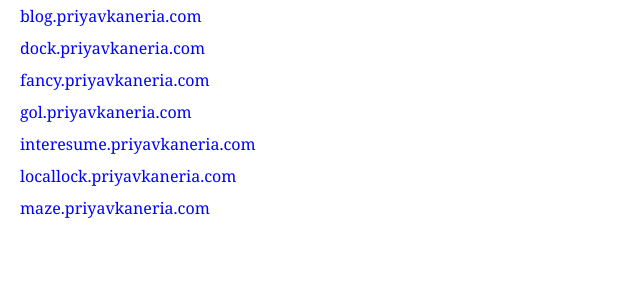
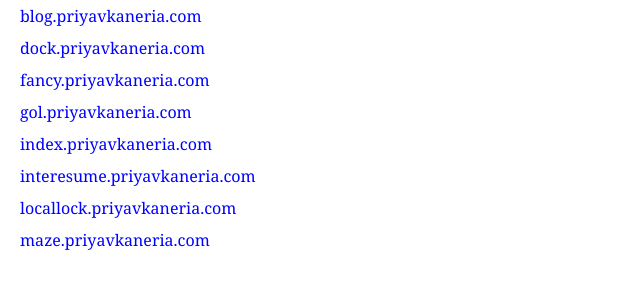
Before and after one commit to PriyavKaneria/domain-index, a plain HTML site: page index.html in a window 1280 px wide. Shown: the part 86-374 px from the top of the page, without its empty margins (0-640 px from the left). Drawn offline with Linux system fonts and the light colour scheme.

Commit message:
that's all you need

```diff
--- a/index.html
+++ b/index.html
@@ -42,6 +42,7 @@
     <li><a href="https://dock.priyavkaneria.com" target="_self" title="Just the dock">dock.priyavkaneria.com</a></li>
     <li><a href="https://fancy.priyavkaneria.com" target="_self" title="good ol' days">fancy.priyavkaneria.com</a></li>
     <li><a href="https://gol.priyavkaneria.com" target="_self" title="experimenting with the game of my life">gol.priyavkaneria.com</a></li>
+    <li><a href="https://index.priyavkaneria.com" target="_self" title="recursion">index.priyavkaneria.com</a></li>
     <li><a href="https://interesume.priyavkaneria.com" target="_self" title="interactive resume">interesume.priyavkaneria.com</a></li>
     <li><a href="https://locallock.priyavkaneria.com" target="_self" title="local lock - playstore">locallock.priyavkaneria.com</a></li>
     <li><a href="https://maze.priyavkaneria.com" target="_self" title="a fun maze rpg">maze.priyavkaneria.com</a></li>
```
